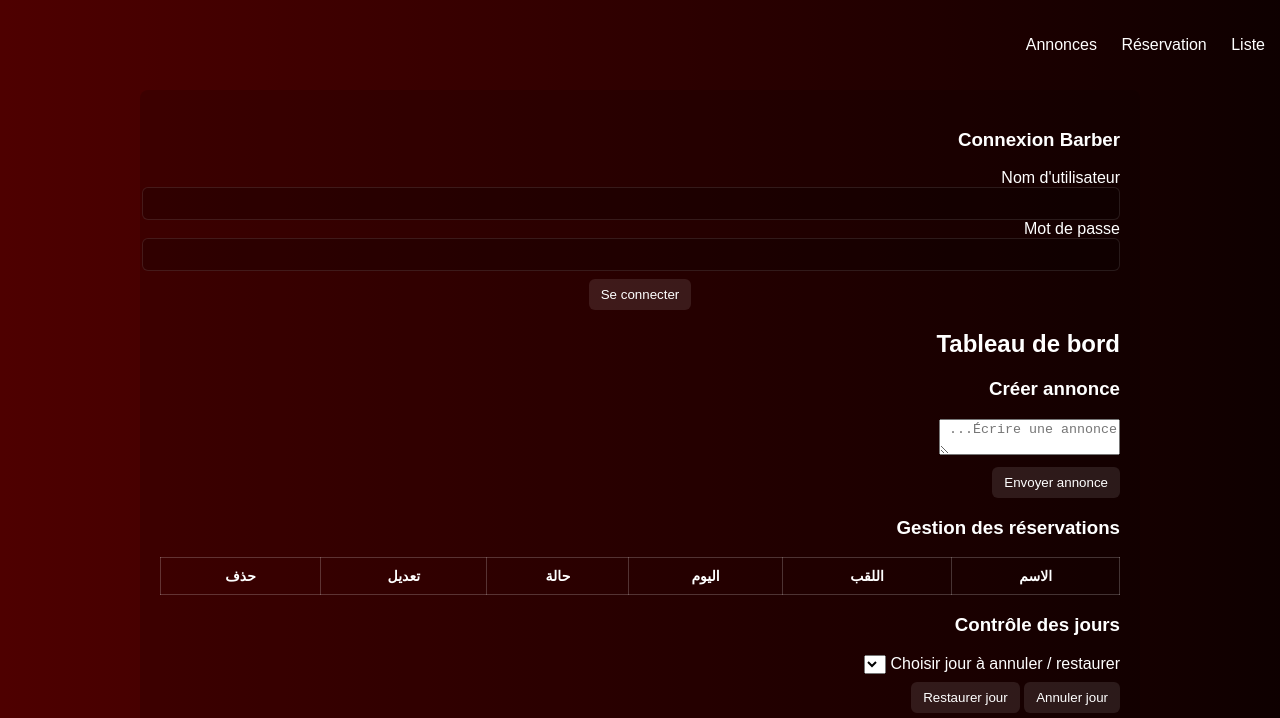
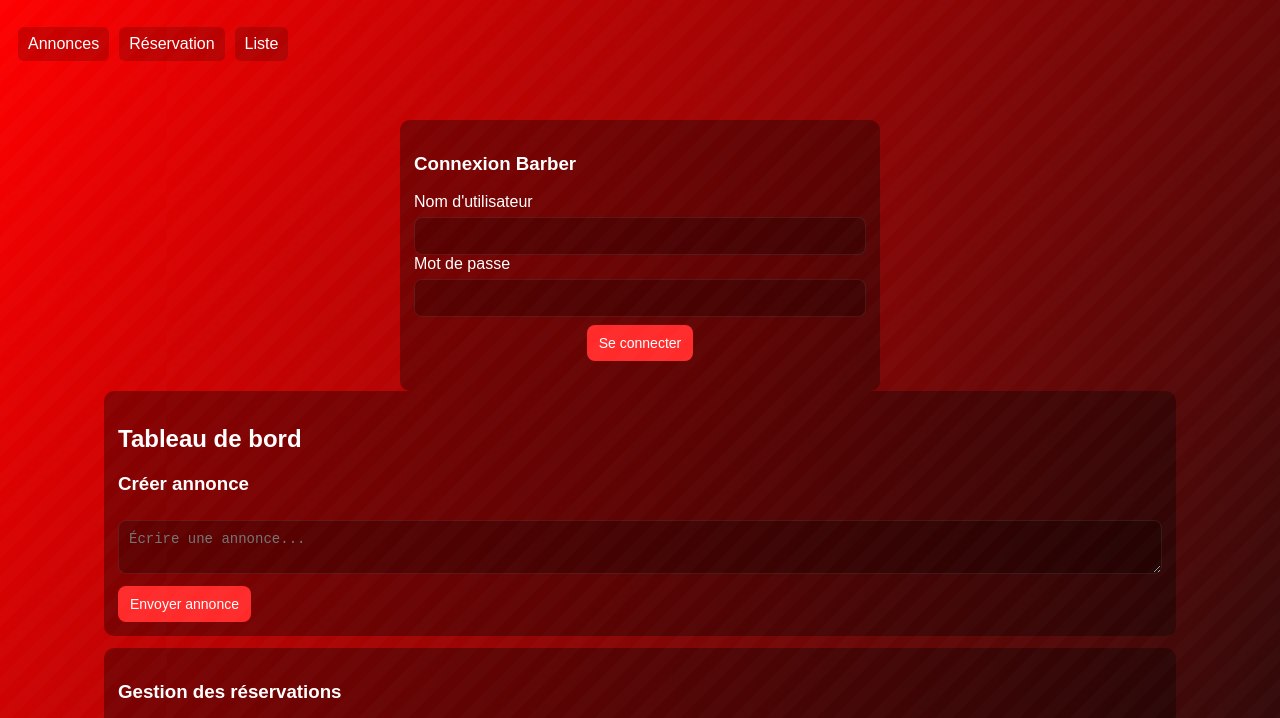
Before and after one commit to salah559/Youn-s-, a plain HTML site: page admin.html in a window 1280 px wide. Shown: the top 718 px of the page. Drawn offline with Linux system fonts and the light colour scheme.

Commit message:
Add files via upload

```diff
--- a/css/style.css
+++ b/css/style.css
@@ -1,69 +1,30 @@
-body, html {
-  margin: 0;
-  padding: 0;
-  font-family: 'Arial', sans-serif;
-  background: linear-gradient(90deg, #ff0000, #000000);
-  background-size: 400% 400%;
-  animation: gradientBG 15s ease infinite;
-  color: #fff;
-  direction: rtl;
+/* css/style.css */
+:root{ --accent:#ff2b2b; --bg1:#ff0000; --bg2:#0b0b0b; }
+*{box-sizing:border-box} body,html{margin:0;padding:0;font-family:Arial,Helvetica,sans-serif;background:linear-gradient(120deg,var(--bg1),var(--bg2));color:#fff;min-height:100%;}
+body::after{content:"";position:fixed;inset:0;background:repeating-linear-gradient(-45deg, rgba(255,255,255,0.03) 0 12px, rgba(0,0,0,0.03) 12px 24px);mix-blend-mode:screen;pointer-events:none;opacity:0.5;animation:stripe 6s linear infinite;}
+@keyframes stripe{from{background-position:0 0}to{background-position:200px 0}}
+
+header{display:flex;align-items:center;padding:12px 18px;gap:12px}
+header nav{display:flex;gap:10px}
+header nav a{background:rgba(0,0,0,0.18);padding:8px 10px;border-radius:6px;color:#fff;text-decoration:none}
+.logo{width:64px;height:64px;margin-left:auto;cursor:pointer;border-radius:8px;object-fit:cover}
+
+.container{max-width:1100px;margin:18px auto;padding:14px}
+.card{background:rgba(0,0,0,0.35);padding:14px;border-radius:10px;margin-bottom:12px}
+.card.small{max-width:480px;margin:0 auto}
+
+input,textarea,select,button{font-size:14px}
+input,select,textarea{width:100%;padding:10px;border-radius:8px;border:1px solid rgba(255,255,255,0.08);background:rgba(0,0,0,0.25);color:#fff;margin-top:6px}
+button{background:var(--accent);border:none;padding:10px 12px;border-radius:8px;color:#fff;cursor:pointer}
+
+.table-wrap{overflow:auto}
+table{width:100%;border-collapse:collapse;color:#fff}
+th,td{padding:10px;border-bottom:1px solid rgba(255,255,255,0.06);text-align:center}
+tr.highlight{background:linear-gradient(90deg,#ffd54d,#ffc107);color:#000;font-weight:700}
+.badge{display:inline-block;padding:6px 10px;border-radius:18px;background:#fff;color:#000;font-weight:700}
+
+/* responsive */
+@media(max-width:700px){
+  .logo{width:52px;height:52px}
+  header{padding:10px}
 }
-
-@keyframes gradientBG {
-  0% {background-position: 0% 50%;}
-  50% {background-position: 100% 50%;}
-  100% {background-position: 0% 50%;}
-}
-
-header {
-  display: flex;
-  justify-content: space-between;
-  align-items: center;
-  padding: 15px;
-}
-
-header img {
-  width: 60px;
-  cursor: pointer;
-}
-
-nav a {
-  margin-left: 20px;
-  color: white;
-  text-decoration: none;
-}
-
-.container {
-  padding: 20px;
-  max-width: 1000px;
-  margin: 0 auto;
-  box-sizing: border-box;
-  background: rgba(0,0,0,0.15);
-  border-radius: 8px;
-}
-
-table {
-  width: 100%;
-  border-collapse: collapse;
-  margin-top: 10px;
-}
-
-th, td {
-  border: 1px solid rgba(255,255,255,0.2);
-  padding: 10px;
-  text-align: center;
-  font-size: 14px;
-}
-
-.active {
-  background-color: yellow;
-  color: black;
-  font-weight: bold;
-}
-
-button {cursor:pointer;padding:8px 12px;border-radius:6px;border:none;background:rgba(255,255,255,0.1);color:#fff}
-input {padding:8px;border-radius:6px;border:1px solid rgba(255,255,255,0.1);background:rgba(0,0,0,0.2);color:#fff;width:100%}
-@media(max-width:600px){
-  header img{width:48px;}
-  .container{padding:10px}
-}
```
